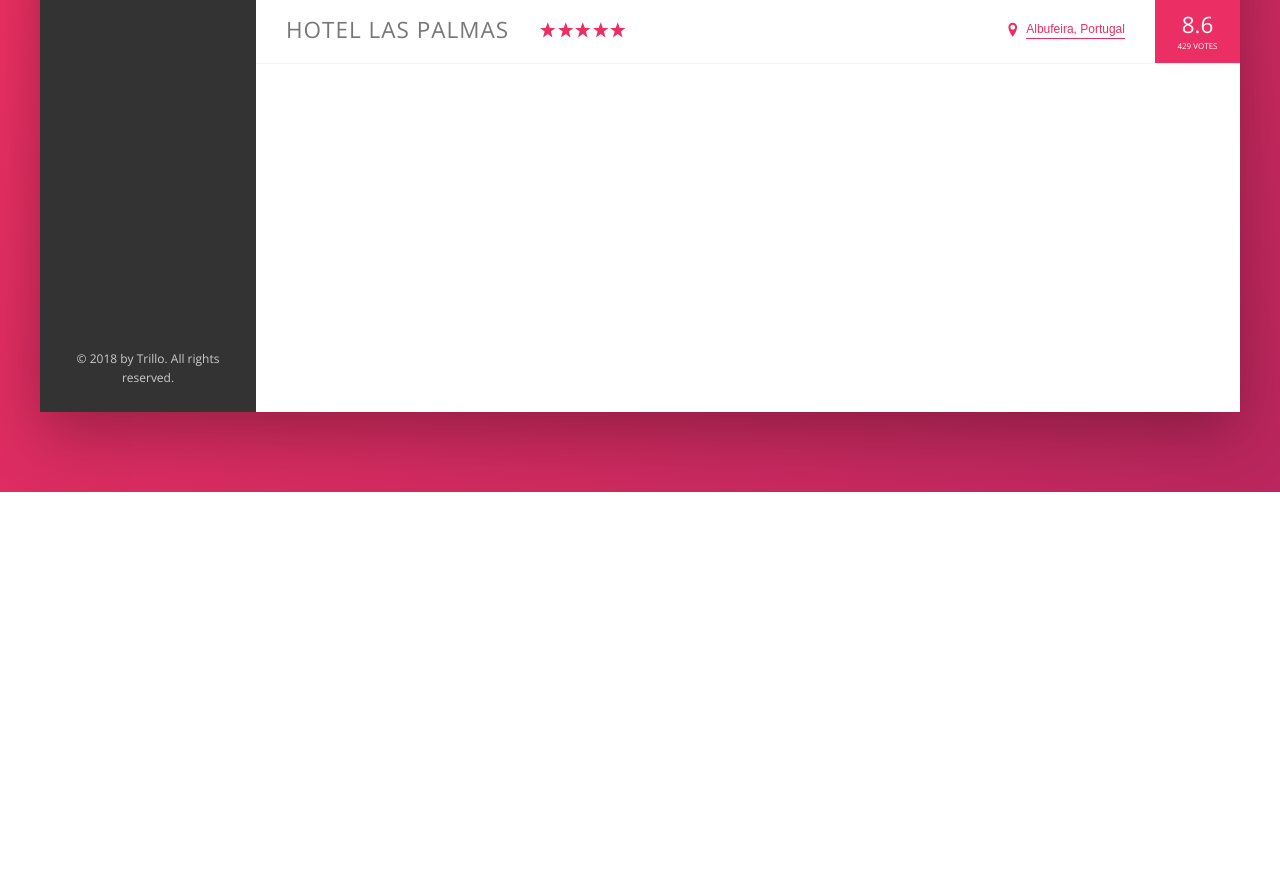
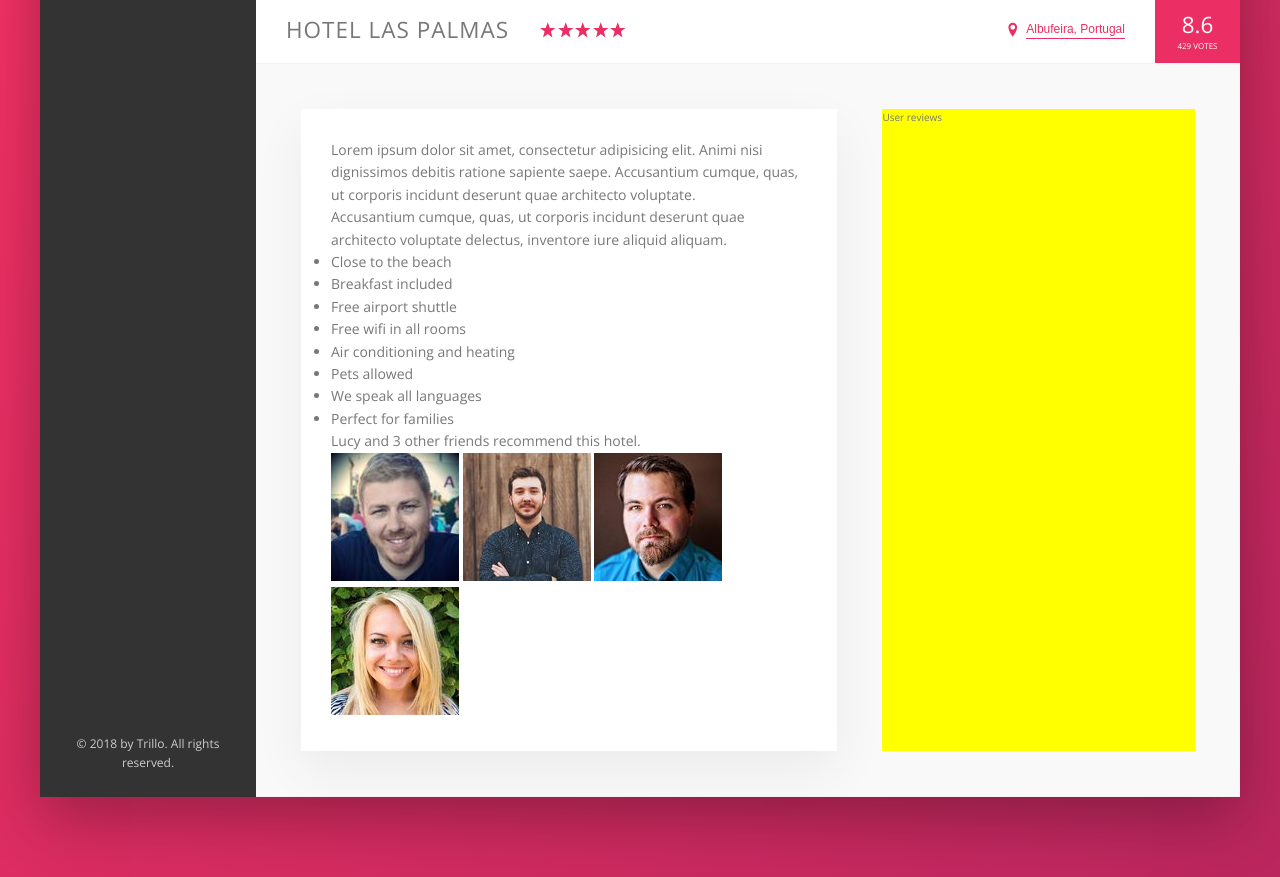
Before and after one commit to tfreebern2/trillo_app, a website: page index.html in a window 1280 px wide. Shown: the part 538-1415 px from the top of the page. Before the commit the page ends 1030 px from the top, so only its background shows below. Drawn offline with nearby package versions, Linux system fonts and the light colour scheme.

Commit message:
Hotel view grid setup with text and photos.

```diff
--- a/index.html
+++ b/index.html
@@ -131,7 +131,41 @@
                             <div class="overview__rating-average">8.6</div>
                             <div class="overview__rating-count">429 votes</div>
                         </div>
+                    </div>
+                    <div class="detail">
+                        <div class="description">
+                            <p class="paragraph">
+                                Lorem ipsum dolor sit amet, consectetur adipisicing elit. Animi nisi dignissimos debitis ratione sapiente saepe. Accusantium cumque, quas, ut corporis incidunt deserunt quae architecto voluptate.
+                            </p>
+                            <p class="paragraph">
+                                Accusantium cumque, quas, ut corporis incidunt deserunt quae architecto voluptate delectus, inventore iure aliquid aliquam.
+                            </p>
+                            <ul class="list">
+                                <li class="list_item">Close to the beach</li>
+                                <li class="list_item">Breakfast included</li>
+                                <li class="list_item">Free airport shuttle</li>
+                                <li class="list_item">Free wifi in all rooms</li>
+                                <li class="list_item">Air conditioning and heating</li>
+                                <li class="list_item">Pets allowed</li>
+                                <li class="list_item">We speak all languages</li>
+                                <li class="list_item">Perfect for families</li>
+                            </ul>
+                            <div class="recommend">
+                                <p class="recommend__count">
+                                    Lucy and 3 other friends recommend this hotel.
+                                </p>
+                                <div class="recommend__friends">
+                                    <img src="img/user-3.jpg" alt="Friend 1" class="recommend__photo">
+                                    <img src="img/user-4.jpg" alt="Friend 2" class="recommend__photo">
+                                    <img src="img/user-5.jpg" alt="Friend 3" class="recommend__photo">
+                                    <img src="img/user-6.jpg" alt="Friend 4" class="recommend__photo">
+                                </div>
+                            </div>
+                        </div>
 
+                        <div class="user-reviews">
+                            User reviews
+                        </div>
                     </div>
                 </main>
             </div>
--- a/sass/_base.scss
+++ b/sass/_base.scss
@@ -30,6 +30,9 @@ Grey dark 3: #999;
     --color-grey-dark-3: #999;
 
     --shadow-dark: 0 2rem 6rem rgba(0, 0, 0, .3);
+    --shadow-light: 0 2rem 5rem rgba(0,0,0, .06);
+
+    --line: 1px solid var(--color-grey-light-2);
 }
 
 * {
--- a/sass/_components.scss
+++ b/sass/_components.scss
@@ -212,7 +212,7 @@
 .overview {
     display: flex;
     align-items: center;
-    border-bottom: 1px solid var(--color-grey-light-2);
+    border-bottom: var(--line);
 
 
     &__heading {
--- a/sass/_layout.scss
+++ b/sass/_layout.scss
@@ -11,7 +11,7 @@
     font-size: 1.4rem;
     height: 7rem;
     background-color: #fff;
-    border-bottom: 1px solid var(--color-grey-light-2);
+    border-bottom: var(--line);
 
     display: flex;
     justify-content: space-between;
@@ -34,6 +34,26 @@
     background-color: #fff;
     flex: 1;
 
-    height: 80rem;
 
 }
+
+.detail {
+    display: flex;
+    padding: 4.5rem;
+    background-color: var(--color-grey-light-1);
+    border-bottom: var(--line);
+}
+
+.description {
+    font-size: 1.4rem;
+    background-color: #fff;
+    box-shadow: var(--shadow-light);
+    padding: 3rem;
+    flex: 0 0 60%;
+    margin-right: 4.5rem;
+}
+
+.user-reviews {
+    background-color: yellow;
+    flex: 1;
+}
```
Also changed, not shown: css/style.css.
